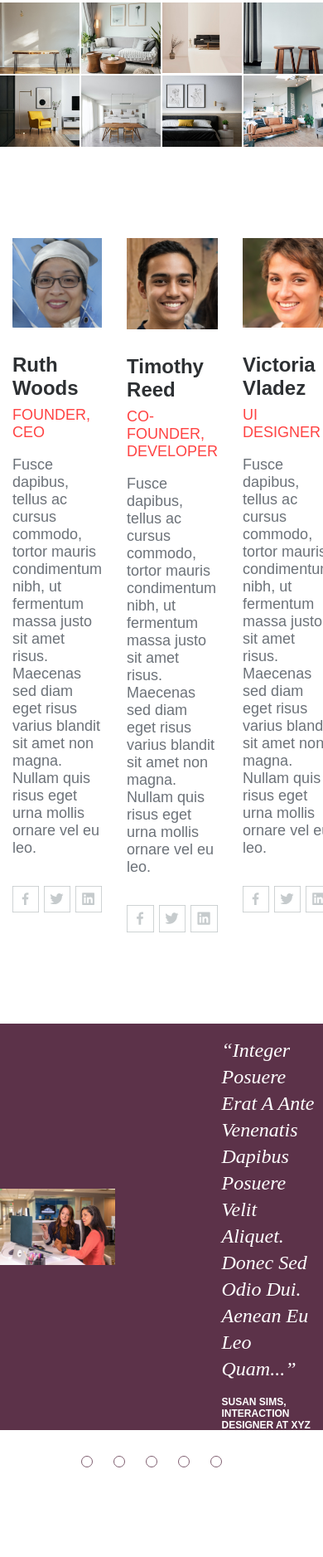
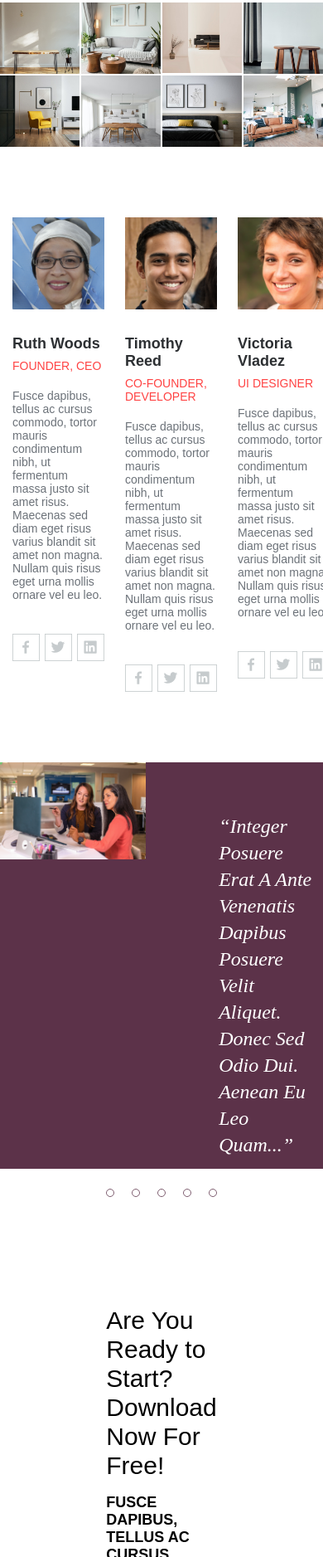
Before and after one commit to Natandronovich/active-box-project, a website built with Parcel: page index.html in a window 390 px wide. Shown: the part 2780-4657 px from the top of the page at 83% size. Built offline with nearby package versions, Linux system fonts and the light colour scheme.

Commit message:
add media 1024px for our-team.less, reviews.less

```diff
--- a/styles/features.less
+++ b/styles/features.less
@@ -56,7 +56,7 @@
                     text-transform: uppercase;
 
                     @media screen and (max-width: 1024px) {
-                        .font-normal-big-media1024
+                        .font-normal-big-media1024;
                     }
                 }
             }
@@ -71,7 +71,7 @@
                     color: @nevada-text-color;
 
                     @media screen and (max-width: 1024px) {
-                        .font-normal-medium-media1024;
+                        .font-normal-basic-media1024;
                     }
                 }
             }
--- a/styles/header.less
+++ b/styles/header.less
@@ -14,8 +14,8 @@
     }
 
     &__logo {
-        width: 270px;
-        height: 100px;
+        // width: 270px;
+        // height: 100px;
 
         // @media screen and (max-width: 1024px) {
         //     width: 231px;
--- a/styles/our-team.less
+++ b/styles/our-team.less
@@ -2,12 +2,20 @@
 
     &__wrapper {
         padding: 110px 0;
+
+        @media screen and (max-width: 1024px) {
+            padding: 85px 0;
+        }
     }
 
     &__cards {
         display: grid;
         grid-template-columns: repeat(4, 1fr);
         gap: 30px;
+
+        @media screen and (max-width: 1024px) {
+            gap: 25px;
+        }
     }
 
     .our-team__card:hover {
@@ -19,6 +27,10 @@
 
         &__avatar {
             margin-bottom: 31px;
+
+            // @media screen and (max-width: 1024px) {
+            //     margin-bottom: 29px;
+            // }
 
             img {
                 width: 100%;
@@ -36,11 +48,20 @@
                 align-items: center;
                 text-transform: capitalize;
                 color: @shark-text-color;
+
+                @media screen and (max-width: 1024px) {
+                    font-size: 18px;
+                    line-height: 21px;
+                }
             }
         }
 
         &__info-profession {
             margin-bottom: 18px;
+
+            @media screen and (max-width: 1024px) {
+                margin-bottom: 20px;
+            }
 
             h5 {
                 display: flex;
@@ -50,17 +71,29 @@
                 color:@red-text-color;
                 margin-bottom: 18px;
                 margin: 0px;
+
+                @media screen and (max-width: 1024px) {
+                    .font-normal-basic-media1024;
+                }
             }
         }
 
         &__text {
             margin-bottom: 35px;
 
+            @media screen and (max-width: 1024px) {
+                margin-bottom: 39px;
+            }
+
             p {
                 display: flex;
                 align-items: center;
                 .font-normal-basic;
                 color:@nevada-text-color;
+
+                @media screen and (max-width: 1024px) {
+                    .font-normal-basic-media1024;
+                }
             }
         }
 
@@ -79,6 +112,10 @@
                     &:hover {
                         box-shadow: 0 5px 15px 0 rgba(0,0,0,0.4);
                     }
+
+                    @media screen and (max-width: 1024px) {
+                        width: 33px;;
+                    }
                 }
             }
         }
--- a/styles/reviews.less
+++ b/styles/reviews.less
@@ -10,7 +10,6 @@
         align-items: center;
         max-height: 490px;
         width: 100%;
-        // justify-content: space-between;
         background: @eggplant-background-color;
         margin-bottom: 31px;
     }
@@ -86,15 +85,48 @@
                 border: 1px solid @falcon-background-color;
                 border-radius: 50%;
                 margin-right: 25px;
-
-                // &:last-child {
-                //     margin-right: 0px;
-                // }
-            }
+                }
 
             &:checked + label::before{
                 background: @falcon-background-color;
             }
         }
+
+        .radio__input + label:last-child::before{
+            margin-right: 0px;
+        }
+    }
+
+
+    @media screen and (max-width: 1024px) {
+        &__block {
+            align-items: start;
+            margin-bottom: 24px;
+        }
+
+        .radio__input + label::before{
+            width: 10px;
+            height: 10px;
+            margin-right: 21px;
+        }
+
+        .radio__input + label:last-child::before{
+            margin-right: 0px;
+        }
+
+        &__image-wrapper {
+            max-width: 502px;
+        }
+
+        &__content {
+            display: flex;
+            flex-direction: column;
+            padding: 44px 10px 0 88px;
+            color: @white-text-color;
+        }
+
+        &__content-text {
+            max-width: 330px;
+        }
     }
 }
--- a/styles/variables.less
+++ b/styles/variables.less
@@ -12,8 +12,8 @@
 
 .font-normal-basic-media1024{
     font-weight: 400;
-    font-size: 18px;
-    line-height: 21px;
+    font-size: 14px;
+    line-height: 16px;
 }
 
 .font-normal-big-media1024 {
@@ -22,11 +22,11 @@
     line-height: 21px;
 }
 
-.font-normal-medium-media1024 {
-    font-weight: 400;
-    font-size: 14px;
-    line-height: 16px;
-}
+// .font-normal-medium-media1024 {
+//     font-weight: 400;
+//     font-size: 14px;
+//     line-height: 16px;
+// }
 
 .button-basic {
     background: @red-background-color;
--- a/styles/work.less
+++ b/styles/work.less
@@ -51,6 +51,10 @@
                     text-transform: uppercase;
                     color: @white-text-color;
                     margin-bottom: 20px;
+
+                    @media screen and (max-width: 1024px) {
+                        .font-normal-big-media1024;
+                    }
                 }
 
                 .work-card__description {
@@ -59,6 +63,10 @@
                     align-items: center;
                     text-align: center;
                     color: @white-text-color;
+
+                    @media screen and (max-width: 1024px) {
+                        .font-normal-basic-media1024;
+                    }
                 }
             }
         }
```
